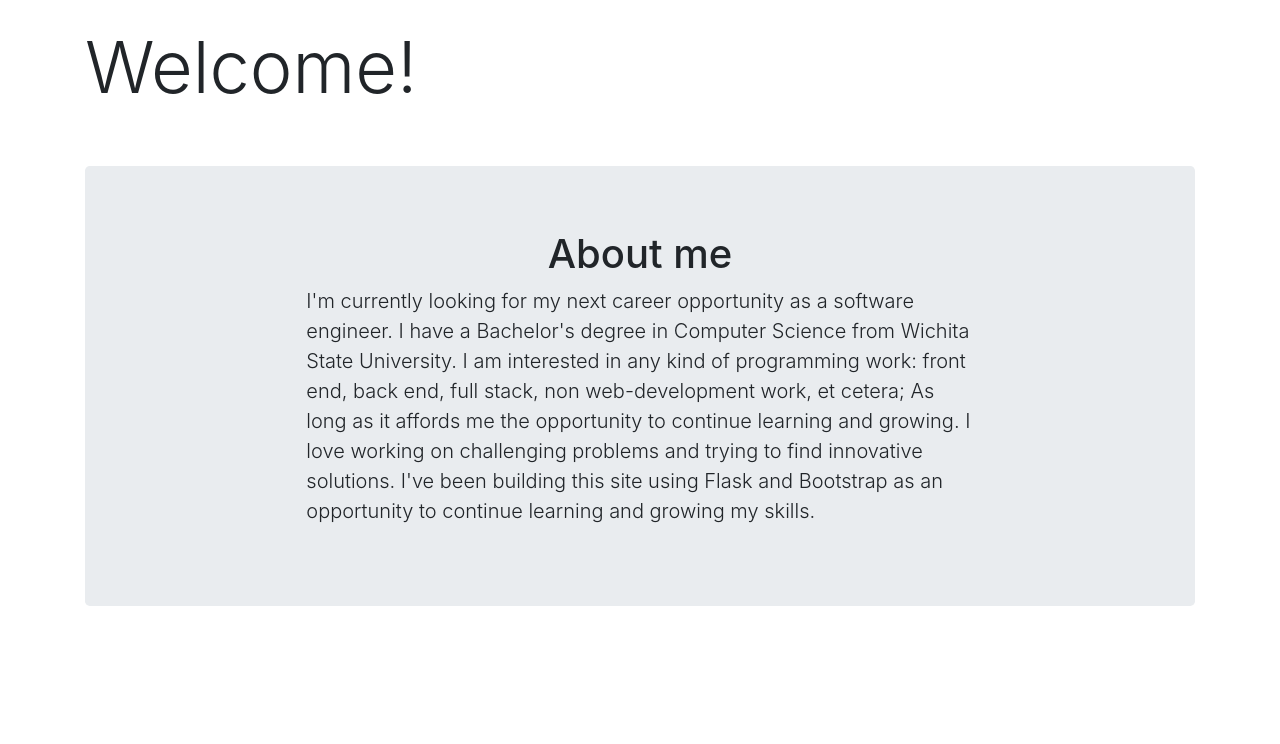
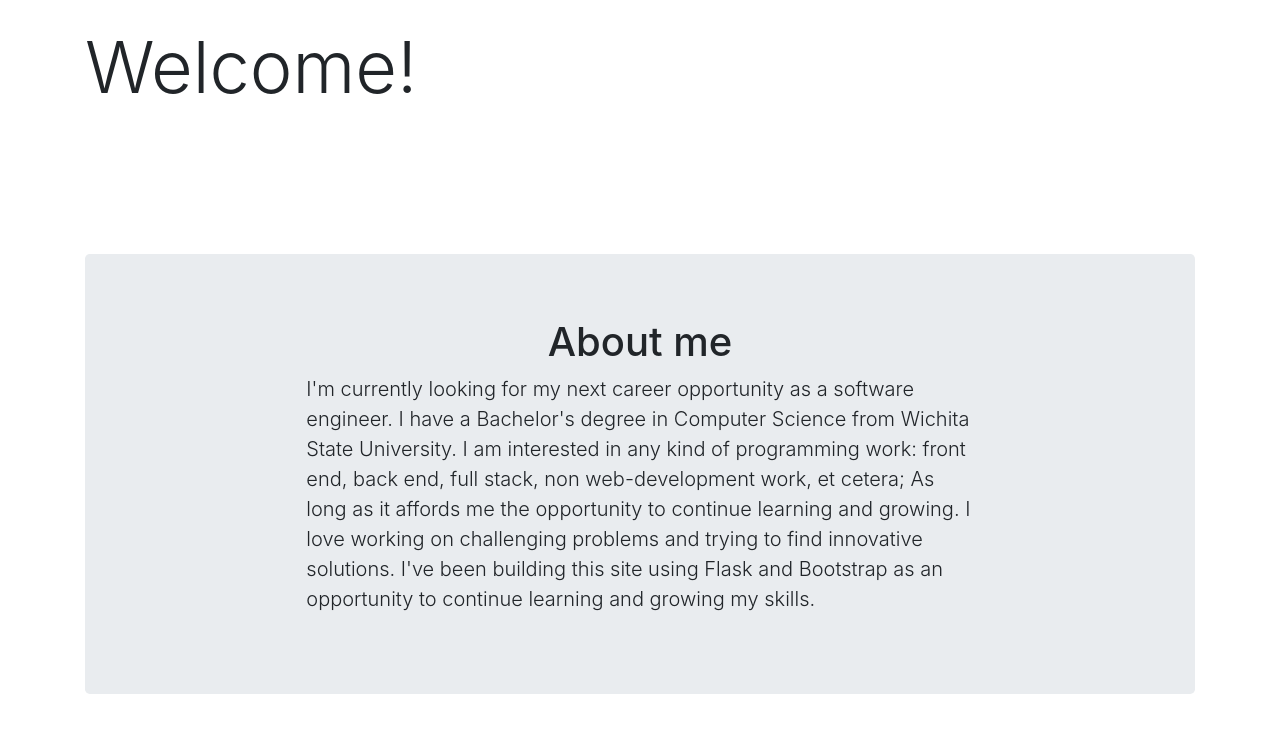
Before and after one commit to DakotaErickson/flaskBlog, a Flask app: page / in a window 1280 px wide. Shown: the part 56-800 px from the top of the page. Run offline with Flask 2, Linux system fonts and the light colour scheme.

Commit message:
adding a margin to put space between jumbotron and welcome message

```diff
--- a/flaskblog/templates/home.html
+++ b/flaskblog/templates/home.html
@@ -9,10 +9,10 @@
 
 {% block content %}
 <br>
-<h1 class="display-3">Welcome!</h1>
+<h1 class="display-3 mb-5">Welcome!</h1>
 <br>
 <br>
-<div class="jumbotron vertical-center">
+<div class="jumbotron mt-5">
     <div class="col-sm-8 mx-auto">
         <h1 class="text-center">About me</h1>
         <p class="lead">I'm currently looking for my next career opportunity as a software engineer. I have a Bachelor's degree in
```
